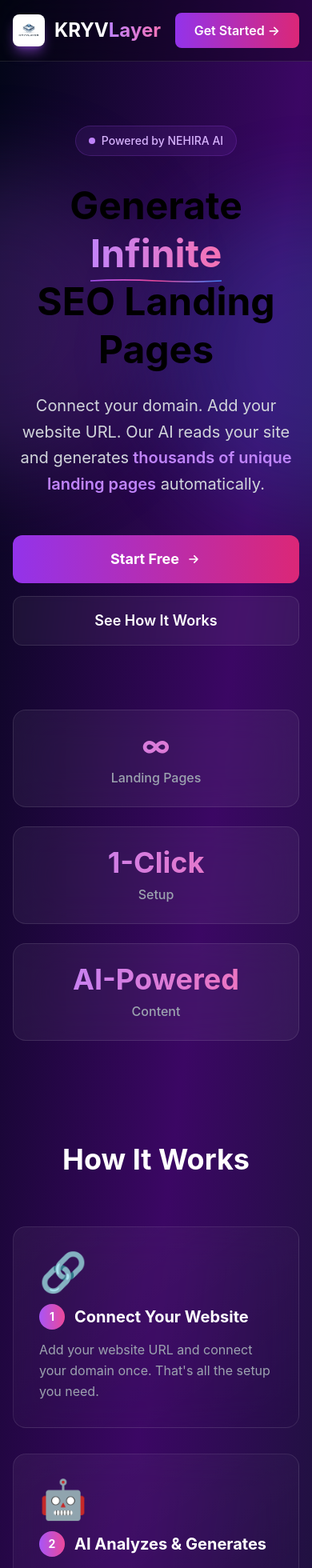
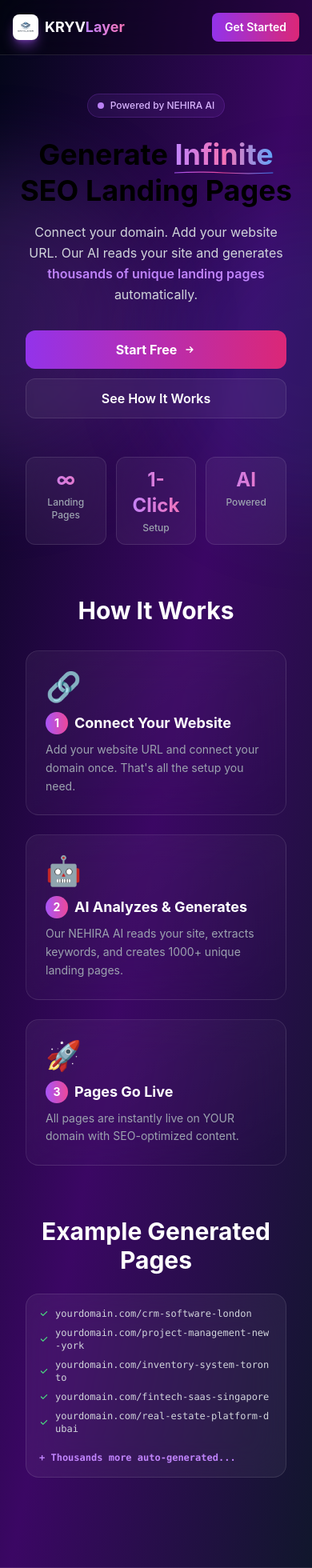
Before and after one commit to RajatDatta5315/kryvlayer, a Next.js app: page / in a window 390 px wide. Shown: the top 1960 px of the page at 80% size. Built offline with nearby package versions, Linux system fonts and the light colour scheme.

Commit message:
Update index.js

```diff
--- a/pages/index.js
+++ b/pages/index.js
@@ -1,4 +1,3 @@
-import { useState } from 'react'
 import Head from 'next/head'
 
 export default function Home() {
@@ -7,62 +6,60 @@ export default function Home() {
       <Head>
         <title>KRYVLayer - Unlimited SEO Landing Pages</title>
         <link rel="icon" href="/favicon.ico" />
+        <meta name="viewport" content="width=device-width, initial-scale=1, maximum-scale=5" />
         <meta name="description" content="Generate unlimited SEO-optimized landing pages for your SaaS instantly" />
-        <meta property="og:title" content="KRYVLayer - Programmatic SEO Engine" />
-        <meta property="og:description" content="AI-powered landing page generation" />
       </Head>
 
       <div className="min-h-screen bg-gradient-to-br from-slate-950 via-purple-950 to-slate-900">
-        {/* Animated Background */}
-        <div className="fixed inset-0 overflow-hidden pointer-events-none">
+        {/* Animated Background - Fixed z-index */}
+        <div className="fixed inset-0 overflow-hidden pointer-events-none z-0">
           <div className="absolute top-1/4 -left-48 w-96 h-96 bg-purple-500/20 rounded-full blur-3xl animate-pulse"></div>
-          <div className="absolute bottom-1/4 -right-48 w-96 h-96 bg-blue-500/20 rounded-full blur-3xl animate-pulse delay-700"></div>
+          <div className="absolute bottom-1/4 -right-48 w-96 h-96 bg-blue-500/20 rounded-full blur-3xl animate-pulse" style={{animationDelay: '700ms'}}></div>
         </div>
 
-        {/* Navigation */}
-        <nav className="relative z-10 backdrop-blur-xl bg-black/30 border-b border-white/10">
+        {/* Navigation - Fixed z-index and mobile padding */}
+        <nav className="relative z-20 backdrop-blur-xl bg-black/30 border-b border-white/10">
           <div className="container mx-auto px-4 sm:px-6 lg:px-8">
             <div className="flex justify-between items-center py-4">
-              <div className="flex items-center gap-3">
+              <div className="flex items-center gap-2 sm:gap-3">
                 <img
                   src="/logo.png"
                   alt="KRYVLayer"
-                  className="w-10 h-10 rounded-lg shadow-lg shadow-purple-500/50"
+                  className="w-8 h-8 sm:w-10 sm:h-10 rounded-lg shadow-lg shadow-purple-500/50"
                 />
-                <h1 className="text-2xl font-bold">
+                <h1 className="text-lg sm:text-2xl font-bold">
                   <span className="text-white">KRYV</span>
                   <span className="bg-gradient-to-r from-purple-400 to-pink-400 text-transparent bg-clip-text">Layer</span>
                 </h1>
               </div>
               <a
                 href="/dashboard"
-                className="group relative px-6 py-2.5 bg-gradient-to-r from-purple-600 to-pink-600 rounded-lg font-semibold text-white overflow-hidden transition-all hover:shadow-lg hover:shadow-purple-500/50"
+                className="group relative px-4 sm:px-6 py-2 sm:py-2.5 bg-gradient-to-r from-purple-600 to-pink-600 rounded-lg font-semibold text-sm sm:text-base text-white overflow-hidden transition-all hover:shadow-lg hover:shadow-purple-500/50"
               >
-                <span className="relative z-10">Get Started →</span>
-                <div className="absolute inset-0 bg-gradient-to-r from-purple-500 to-pink-500 opacity-0 group-hover:opacity-100 transition-opacity"></div>
+                <span className="relative z-10">Get Started</span>
               </a>
             </div>
           </div>
         </nav>
 
-        {/* Hero Section */}
+        {/* Hero Section - Fixed z-index and mobile padding */}
         <main className="relative z-10">
-          <div className="container mx-auto px-4 sm:px-6 lg:px-8 py-20 lg:py-32">
+          <div className="container mx-auto px-4 sm:px-6 lg:px-8 py-12 sm:py-20 lg:py-32">
             <div className="max-w-5xl mx-auto text-center">
               {/* Badge */}
-              <div className="inline-flex items-center gap-2 px-4 py-2 bg-purple-500/10 border border-purple-500/20 rounded-full text-purple-300 text-sm font-medium mb-8 backdrop-blur-sm">
+              <div className="inline-flex items-center gap-2 px-3 sm:px-4 py-1.5 sm:py-2 bg-purple-500/10 border border-purple-500/20 rounded-full text-purple-300 text-xs sm:text-sm font-medium mb-6 sm:mb-8 backdrop-blur-sm">
                 <span className="w-2 h-2 bg-purple-400 rounded-full animate-pulse"></span>
                 Powered by NEHIRA AI
               </div>
 
-              {/* Main Heading */}
-              <h2 className="text-5xl sm:text-6xl lg:text-7xl font-bold mb-6 leading-tight">
+              {/* Main Heading - Responsive text sizes */}
+              <h2 className="text-4xl sm:text-5xl md:text-6xl lg:text-7xl font-bold mb-4 sm:mb-6 leading-tight px-2">
                 Generate{' '}
                 <span className="relative inline-block">
-                  <span className="bg-gradient-to-r from-purple-400 via-pink-400 to-blue-400 text-transparent bg-clip-text animate-gradient">
+                  <span className="bg-gradient-to-r from-purple-400 via-pink-400 to-blue-400 text-transparent bg-clip-text">
                     Infinite
                   </span>
-                  <svg className="absolute -bottom-2 left-0 w-full" height="8" viewBox="0 0 300 8">
+                  <svg className="absolute -bottom-1 sm:-bottom-2 left-0 w-full" height="8" viewBox="0 0 300 8">
                     <path d="M0,4 Q75,0 150,4 T300,4" fill="none" stroke="url(#gradient)" strokeWidth="3"/>
                     <defs>
                       <linearGradient id="gradient" x1="0%" y1="0%" x2="100%" y2="0%">
@@ -77,57 +74,56 @@ export default function Home() {
                 SEO Landing Pages
               </h2>
 
-              <p className="text-xl sm:text-2xl text-gray-300 mb-12 max-w-3xl mx-auto leading-relaxed">
+              <p className="text-base sm:text-xl md:text-2xl text-gray-300 mb-8 sm:mb-12 max-w-3xl mx-auto leading-relaxed px-4">
                 Connect your domain. Add your website URL. Our AI reads your site and generates
                 <span className="text-purple-400 font-semibold"> thousands of unique landing pages</span> automatically.
               </p>
 
-              {/* CTA Buttons */}
-              <div className="flex flex-col sm:flex-row gap-4 justify-center mb-20">
+              {/* CTA Buttons - Mobile friendly */}
+              <div className="flex flex-col sm:flex-row gap-3 sm:gap-4 justify-center mb-12 sm:mb-20 px-4">
                 <a
                   href="/dashboard"
-                  className="group relative px-8 py-4 bg-gradient-to-r from-purple-600 to-pink-600 rounded-xl text-lg font-bold text-white overflow-hidden transition-all hover:shadow-2xl hover:shadow-purple-500/50 hover:scale-105"
+                  className="group relative px-6 sm:px-8 py-3 sm:py-4 bg-gradient-to-r from-purple-600 to-pink-600 rounded-xl text-base sm:text-lg font-bold text-white overflow-hidden transition-all hover:shadow-2xl hover:shadow-purple-500/50 hover:scale-105"
                 >
                   <span className="relative z-10 flex items-center justify-center gap-2">
                     Start Free
-                    <svg className="w-5 h-5 group-hover:translate-x-1 transition-transform" fill="none" stroke="currentColor" viewBox="0 0 24 24">
+                    <svg className="w-4 h-4 sm:w-5 sm:h-5 group-hover:translate-x-1 transition-transform" fill="none" stroke="currentColor" viewBox="0 0 24 24">
                       <path strokeLinecap="round" strokeLinejoin="round" strokeWidth={2} d="M13 7l5 5m0 0l-5 5m5-5H6" />
                     </svg>
                   </span>
-                  <div className="absolute inset-0 bg-gradient-to-r from-purple-500 to-pink-500 opacity-0 group-hover:opacity-100 transition-opacity"></div>
                 </a>
 
                 <a
                   href="#how-it-works"
-                  className="px-8 py-4 bg-white/5 backdrop-blur-sm border border-white/10 rounded-xl text-lg font-semibold text-white hover:bg-white/10 transition-all"
+                  className="px-6 sm:px-8 py-3 sm:py-4 bg-white/5 backdrop-blur-sm border border-white/10 rounded-xl text-base sm:text-lg font-semibold text-white hover:bg-white/10 transition-all"
                 >
                   See How It Works
                 </a>
               </div>
 
-              {/* Stats Grid */}
-              <div className="grid grid-cols-1 sm:grid-cols-3 gap-6 max-w-3xl mx-auto mb-20">
-                <div className="backdrop-blur-xl bg-white/5 border border-white/10 rounded-2xl p-6 hover:bg-white/10 transition-all">
-                  <div className="text-4xl font-bold bg-gradient-to-r from-purple-400 to-pink-400 text-transparent bg-clip-text mb-2">∞</div>
-                  <div className="text-gray-400 font-medium">Landing Pages</div>
+              {/* Stats Grid - Mobile responsive */}
+              <div className="grid grid-cols-3 gap-3 sm:gap-6 max-w-3xl mx-auto mb-12 sm:mb-20 px-4">
+                <div className="backdrop-blur-xl bg-white/5 border border-white/10 rounded-xl sm:rounded-2xl p-3 sm:p-6 hover:bg-white/10 transition-all">
+                  <div className="text-2xl sm:text-4xl font-bold bg-gradient-to-r from-purple-400 to-pink-400 text-transparent bg-clip-text mb-1 sm:mb-2">∞</div>
+                  <div className="text-gray-400 font-medium text-xs sm:text-base">Landing Pages</div>
                 </div>
-                <div className="backdrop-blur-xl bg-white/5 border border-white/10 rounded-2xl p-6 hover:bg-white/10 transition-all">
-                  <div className="text-4xl font-bold bg-gradient-to-r from-purple-400 to-pink-400 text-transparent bg-clip-text mb-2">1-Click</div>
-                  <div className="text-gray-400 font-medium">Setup</div>
+                <div className="backdrop-blur-xl bg-white/5 border border-white/10 rounded-xl sm:rounded-2xl p-3 sm:p-6 hover:bg-white/10 transition-all">
+                  <div className="text-2xl sm:text-4xl font-bold bg-gradient-to-r from-purple-400 to-pink-400 text-transparent bg-clip-text mb-1 sm:mb-2">1-Click</div>
+                  <div className="text-gray-400 font-medium text-xs sm:text-base">Setup</div>
                 </div>
-                <div className="backdrop-blur-xl bg-white/5 border border-white/10 rounded-2xl p-6 hover:bg-white/10 transition-all">
-                  <div className="text-4xl font-bold bg-gradient-to-r from-purple-400 to-pink-400 text-transparent bg-clip-text mb-2">AI-Powered</div>
-                  <div className="text-gray-400 font-medium">Content</div>
+                <div className="backdrop-blur-xl bg-white/5 border border-white/10 rounded-xl sm:rounded-2xl p-3 sm:p-6 hover:bg-white/10 transition-all">
+                  <div className="text-2xl sm:text-4xl font-bold bg-gradient-to-r from-purple-400 to-pink-400 text-transparent bg-clip-text mb-1 sm:mb-2">AI</div>
+                  <div className="text-gray-400 font-medium text-xs sm:text-base">Powered</div>
                 </div>
               </div>
             </div>
 
-            {/* How It Works */}
-            <div id="how-it-works" className="max-w-6xl mx-auto mt-32">
-              <h3 className="text-4xl sm:text-5xl font-bold text-center text-white mb-16">
+            {/* How It Works - Mobile padding fixed */}
+            <div id="how-it-works" className="max-w-6xl mx-auto mt-16 sm:mt-32 px-4">
+              <h3 className="text-3xl sm:text-4xl md:text-5xl font-bold text-center text-white mb-8 sm:mb-16">
                 How It Works
               </h3>
-              <div className="grid md:grid-cols-3 gap-8">
+              <div className="grid md:grid-cols-3 gap-6 sm:gap-8">
                 {[
                   {
                     step: '1',
@@ -150,31 +146,31 @@ export default function Home() {
                 ].map((item, i) => (
                   <div
                     key={i}
-                    className="group relative backdrop-blur-xl bg-gradient-to-br from-white/5 to-white/0 border border-white/10 rounded-2xl p-8 hover:border-purple-500/50 transition-all"
+                    className="group relative backdrop-blur-xl bg-gradient-to-br from-white/5 to-white/0 border border-white/10 rounded-2xl p-6 sm:p-8 hover:border-purple-500/50 transition-all"
                   >
                     <div className="absolute inset-0 bg-gradient-to-br from-purple-500/0 to-pink-500/0 group-hover:from-purple-500/10 group-hover:to-pink-500/10 rounded-2xl transition-all"></div>
                     <div className="relative z-10">
-                      <div className="text-5xl mb-4">{item.icon}</div>
-                      <div className="flex items-center gap-3 mb-3">
-                        <div className="w-8 h-8 rounded-full bg-gradient-to-r from-purple-500 to-pink-500 flex items-center justify-center text-white font-bold text-sm">
+                      <div className="text-4xl sm:text-5xl mb-3 sm:mb-4">{item.icon}</div>
+                      <div className="flex items-center gap-2 sm:gap-3 mb-2 sm:mb-3">
+                        <div className="w-7 h-7 sm:w-8 sm:h-8 rounded-full bg-gradient-to-r from-purple-500 to-pink-500 flex items-center justify-center text-white font-bold text-sm">
                           {item.step}
                         </div>
-                        <h4 className="text-xl font-bold text-white">{item.title}</h4>
+                        <h4 className="text-lg sm:text-xl font-bold text-white">{item.title}</h4>
                       </div>
-                      <p className="text-gray-400 leading-relaxed">{item.description}</p>
+                      <p className="text-sm sm:text-base text-gray-400 leading-relaxed">{item.description}</p>
                     </div>
                   </div>
                 ))}
               </div>
             </div>
 
-            {/* Example Pages */}
-            <div className="max-w-4xl mx-auto mt-32">
-              <h3 className="text-4xl font-bold text-center text-white mb-8">
+            {/* Example Pages - Mobile friendly */}
+            <div className="max-w-4xl mx-auto mt-16 sm:mt-32 px-4">
+              <h3 className="text-3xl sm:text-4xl font-bold text-center text-white mb-6 sm:mb-8">
                 Example Generated Pages
               </h3>
-              <div className="backdrop-blur-xl bg-white/5 border border-white/10 rounded-2xl p-8">
-                <div className="space-y-3 font-mono text-sm">
+              <div className="backdrop-blur-xl bg-white/5 border border-white/10 rounded-2xl p-4 sm:p-8">
+                <div className="space-y-2 sm:space-y-3 font-mono text-xs sm:text-sm">
                   {[
                     'yourdomain.com/crm-software-london',
                     'yourdomain.com/project-management-new-york',
@@ -182,14 +178,14 @@ export default function Home() {
                     'yourdomain.com/fintech-saas-singapore',
                     'yourdomain.com/real-estate-platform-dubai'
                   ].map((url, i) => (
-                    <div key={i} className="flex items-center gap-3 text-gray-300 hover:text-purple-400 transition-colors">
-                      <svg className="w-4 h-4 text-green-400" fill="currentColor" viewBox="0 0 20 20">
+                    <div key={i} className="flex items-center gap-2 sm:gap-3 text-gray-300 hover:text-purple-400 transition-colors">
+                      <svg className="w-3 h-3 sm:w-4 sm:h-4 text-green-400 flex-shrink-0" fill="currentColor" viewBox="0 0 20 20">
                         <path fillRule="evenodd" d="M16.707 5.293a1 1 0 010 1.414l-8 8a1 1 0 01-1.414 0l-4-4a1 1 0 011.414-1.414L8 12.586l7.293-7.293a1 1 0 011.414 0z" clipRule="evenodd"/>
                       </svg>
-                      <span>{url}</span>
+                      <span className="break-all">{url}</span>
                     </div>
                   ))}
-                  <div className="pt-4 text-purple-400 font-semibold">
+                  <div className="pt-3 sm:pt-4 text-purple-400 font-semibold text-xs sm:text-sm">
                     + Thousands more auto-generated...
                   </div>
                 </div>
@@ -199,23 +195,12 @@ export default function Home() {
         </main>
 
         {/* Footer */}
-        <footer className="relative z-10 border-t border-white/10 mt-32">
-          <div className="container mx-auto px-4 sm:px-6 lg:px-8 py-8 text-center text-gray-400">
+        <footer className="relative z-10 border-t border-white/10 mt-16 sm:mt-32">
+          <div className="container mx-auto px-4 sm:px-6 lg:px-8 py-6 sm:py-8 text-center text-gray-400 text-sm">
             <p>© 2026 KRYVLayer. Powered by NEHIRA AI.</p>
           </div>
         </footer>
       </div>
-
-      <style jsx global>{`
-        @keyframes gradient {
-          0%, 100% { background-position: 0% 50%; }
-          50% { background-position: 100% 50%; }
-        }
-        .animate-gradient {
-          background-size: 200% 200%;
-          animation: gradient 3s ease infinite;
-        }
-      `}</style>
     </>
   )
 }
```
